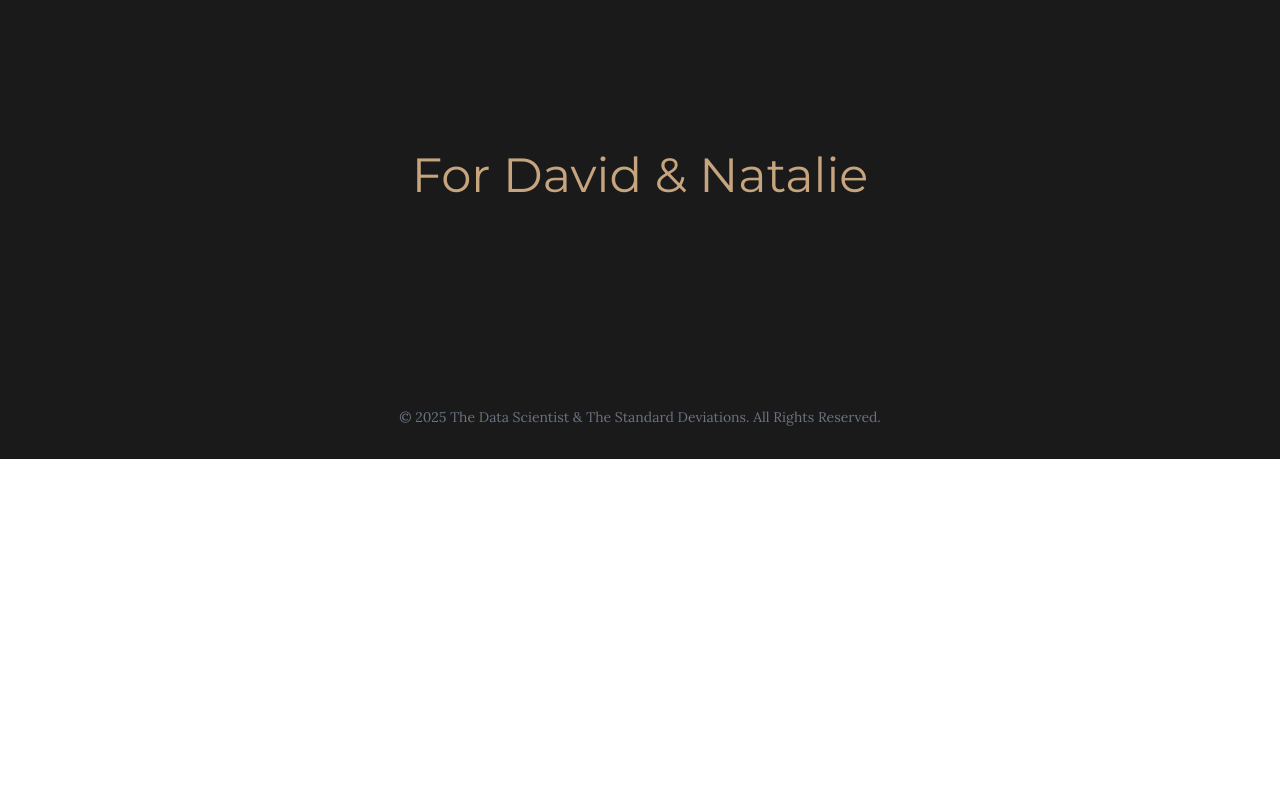
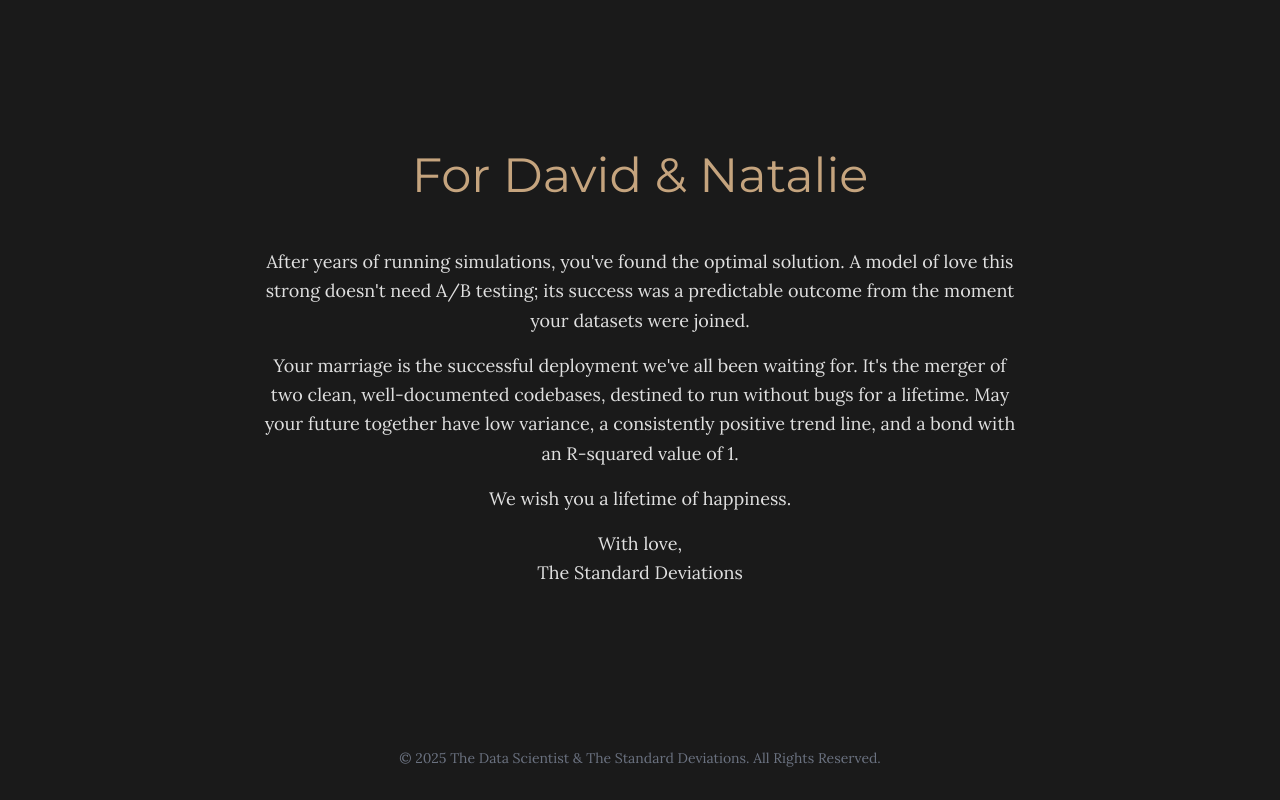
Before and after one commit to ParcelScott/ProprietaryMan, a React (Vite) app: page / in a window 1280 px wide. Shown: the part 1932-2732 px from the top of the page. Before the commit the page ends 2391 px from the top, so only its background shows below. Built offline with nearby package versions, Linux system fonts and the light colour scheme.

Commit message:
feat: Add final dedication text

```diff
--- a/src/App.jsx
+++ b/src/App.jsx
@@ -86,9 +86,20 @@ function App() {
 
         <section id="dedication" className="pt-16">
           <h2 className="text-5xl font-heading text-center mb-12 text-primary">For David & Natalie</h2>
-          <div className="max-w-3xl mx-auto text-center leading-relaxed text-lg">
+          <div className="max-w-3xl mx-auto text-center leading-relaxed text-lg space-y-4">
             <p>
-              {/* Dedication text will go here */}
+              After years of running simulations, you've found the optimal solution. A model of love this strong doesn't need A/B testing; its success was a predictable outcome from the moment your datasets were joined.
+            </p>
+            <p>
+              Your marriage is the successful deployment we've all been waiting for. It's the merger of two clean, well-documented codebases, destined to run without bugs for a lifetime. May your future together have low variance, a consistently positive trend line, and a bond with an R-squared value of 1.
+            </p>
+            <p>
+              We wish you a lifetime of happiness.
+            </p>
+            <p className="mt-8">
+              With love,
+              <br />
+              The Standard Deviations
             </p>
           </div>
         </section>
```
